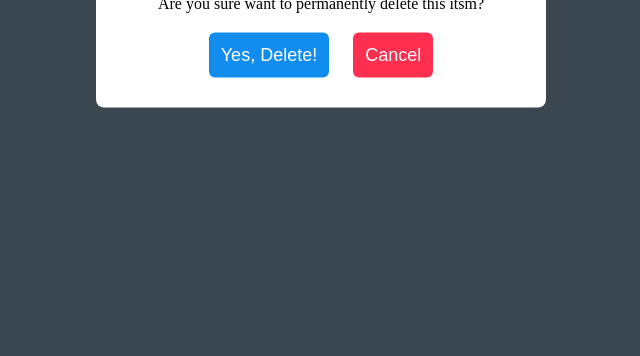
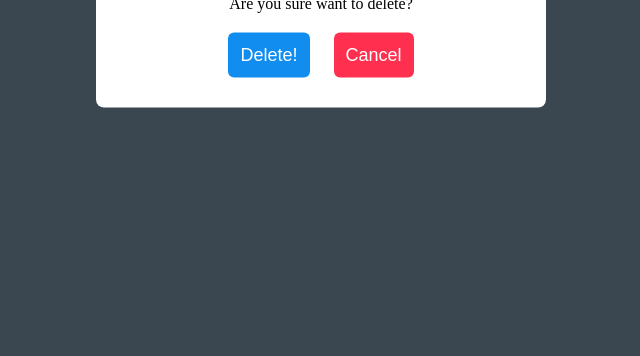
Before and after one commit to SanketKolhe/alert-box-modal, a plain HTML site: page index.html in a window 1280 px wide. Shown: the part 444-800 px from the top of the page, without its empty margins (319-959 px from the left). Drawn offline with Linux system fonts and the light colour scheme.

Commit message:
message updated

```diff
--- a/index.html
+++ b/index.html
@@ -17,9 +17,9 @@
         </div>
         <div class="message">
             <p>Confirm</p>
-            <p>Are you sure want to permanently delete this itsm?</p>
+            <p>Are you sure want to delete?</p>
             <div class="button">
-                <button for="">Yes, Delete!</button>
+                <button for="">Delete!</button>
                 <button for="">Cancel</button>
             </div>
         </div>
```
